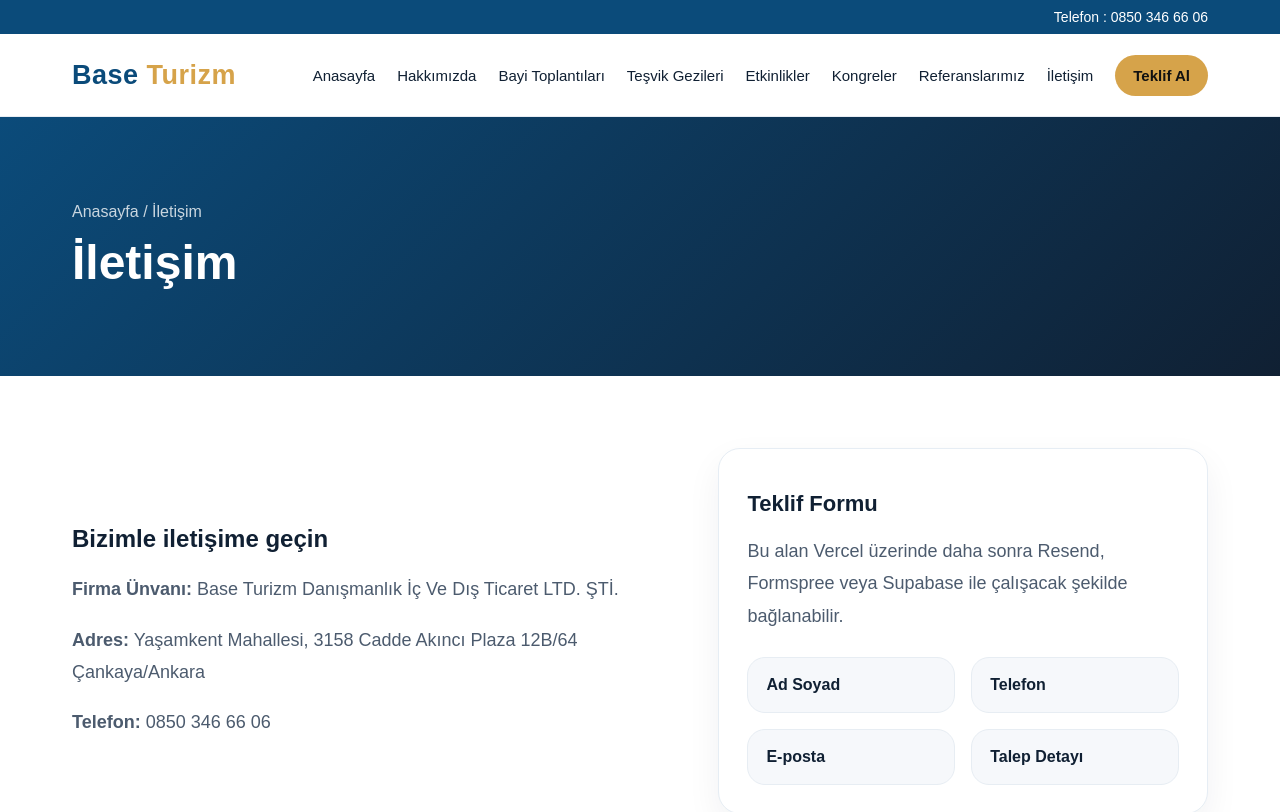
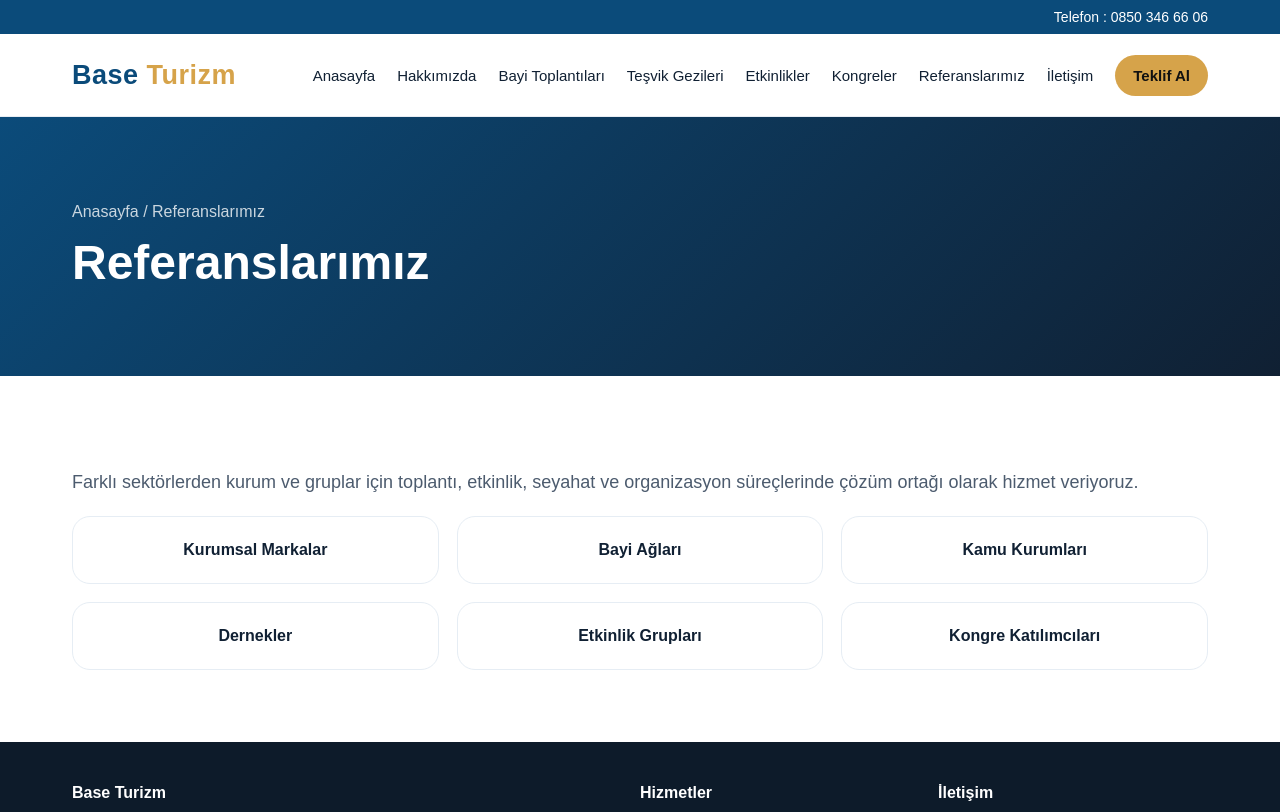
Before and after one commit to ardasaracgm/baseturizm.com, a Next.js app: page /referanslarimiz in a window 1280 px wide. Shown: the top 812 px of the page. Built offline with nearby package versions, Linux system fonts and the light colour scheme.

Commit message:
Add files via upload

```diff
--- a/app/referanslarimiz/page.tsx
+++ b/app/referanslarimiz/page.tsx
@@ -1,2 +1,3 @@
 import PageHero from '@/components/PageHero'
-export default function Page(){return <><PageHero title="İletişim"/><main className="content"><div className="container two"><div><h2>Bizimle iletişime geçin</h2><p><strong>Firma Ünvanı:</strong> Base Turizm Danışmanlık İç Ve Dış Ticaret LTD. ŞTİ.</p><p><strong>Adres:</strong> Yaşamkent Mahallesi, 3158 Cadde Akıncı Plaza 12B/64 Çankaya/Ankara</p><p><strong>Telefon:</strong> 0850 346 66 06</p></div><form className="card"><h3>Teklif Formu</h3><p>Bu alan Vercel üzerinde daha sonra Resend, Formspree veya Supabase ile çalışacak şekilde bağlanabilir.</p><div className="list"><div>Ad Soyad</div><div>Telefon</div><div>E-posta</div><div>Talep Detayı</div></div></form></div></main></>}
+const refs=['Kurumsal Markalar','Bayi Ağları','Kamu Kurumları','Dernekler','Etkinlik Grupları','Kongre Katılımcıları']
+export default function Page(){return <><PageHero title="Referanslarımız"/><main className="content"><div className="container"><p>Farklı sektörlerden kurum ve gruplar için toplantı, etkinlik, seyahat ve organizasyon süreçlerinde çözüm ortağı olarak hizmet veriyoruz.</p><div className="refs">{refs.map(r=><div className="ref" key={r}>{r}</div>)}</div></div></main></>}
```
